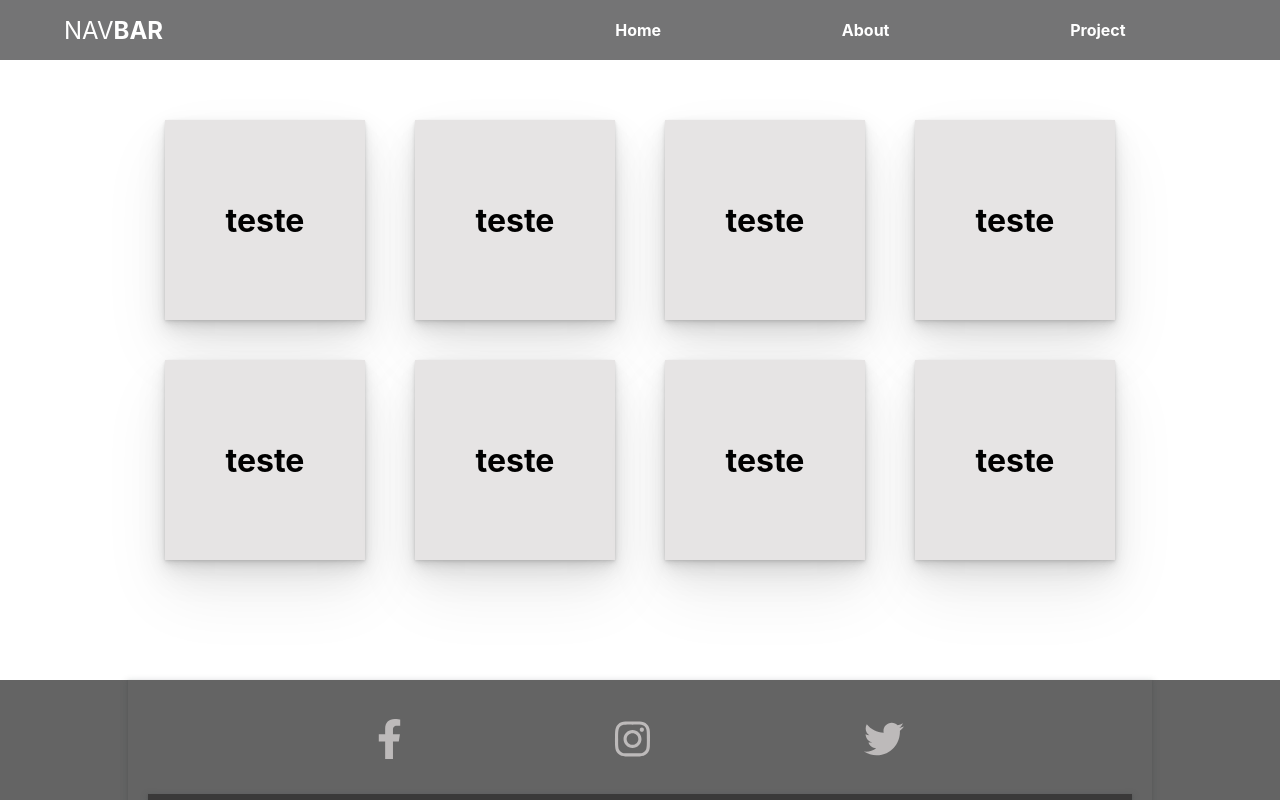
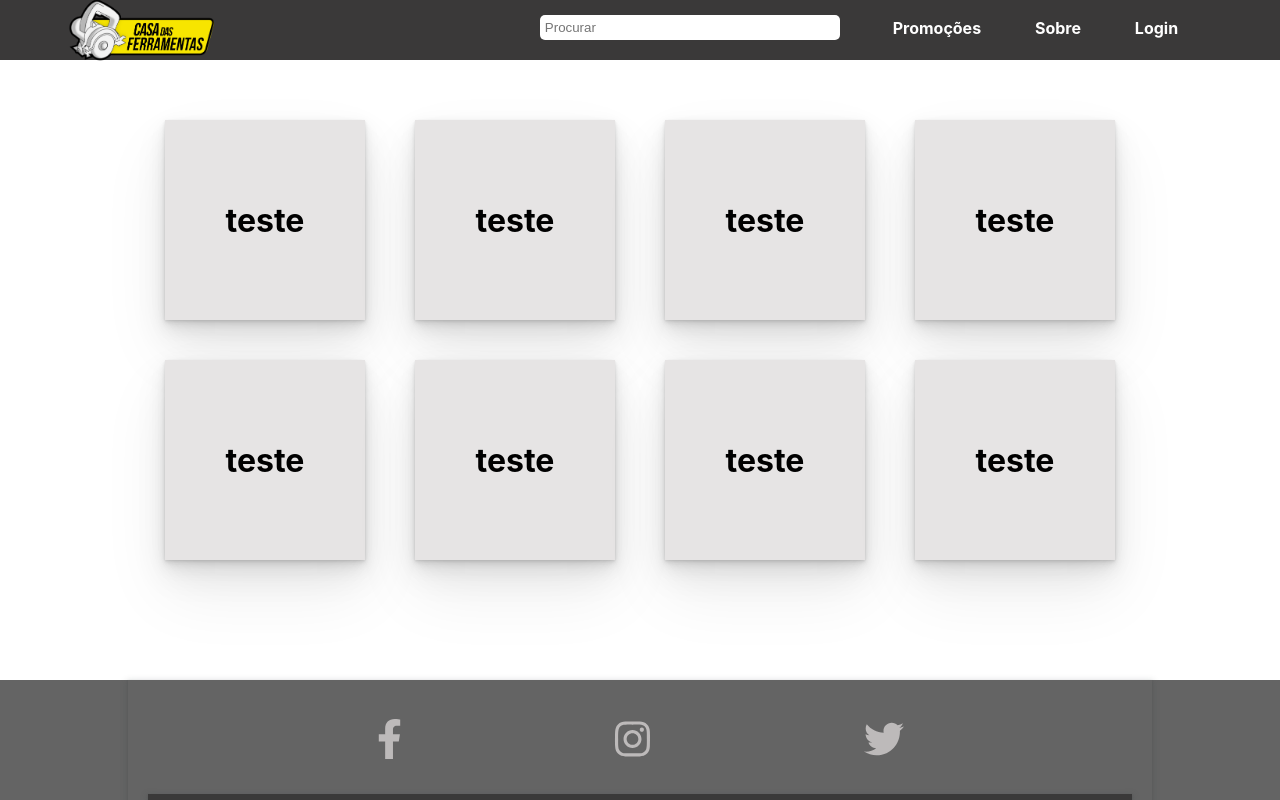
Before and after one commit to RodolfoBelo19/SiteFerramentas, a React (Create React App) app: page / in a window 1280 px wide. Shown: the top 800 px of the page. Built offline with nearby package versions, Linux system fonts and the light colour scheme.

Commit message:
update navbar

```diff
--- a/src/components/header/Header.css
+++ b/src/components/header/Header.css
@@ -6,8 +6,23 @@ nav {
     top: 0;
     padding: 0 5%;
     height: 60px;
-    background-color: #747475;
+    background: rgb(58, 57, 57);
     transition: all 0.3s ease;
+}
+
+nav .centralized {
+    display: flex;
+    flex-direction: row;
+    align-items: center;
+}
+
+nav .search input {
+    max-width: 100%;
+    width: 300px;
+    margin: 15px;
+    padding: 5px;
+    border-radius: 5px;
+    border: none;
 }
 
 nav .logo {
@@ -27,7 +42,7 @@ nav .links {
     width: 60%;
     height: 100%;
     display: flex;
-    justify-content: space-around;
+    justify-content: space-evenly;
     align-items: center;
 }
 
@@ -63,6 +78,13 @@ nav .icon-burger .line {
     background-color: #fff;
     margin: 5px;
     transition: all .3s ease-in-out;
+}
+
+@media screen and  (max-width: 920px) {
+
+    nav .search {
+        display: none;
+    }
 }
 
 @media screen and (max-width: 768px) {
@@ -118,5 +140,7 @@ nav .icon-burger .line {
         opacity: 0;
     }
 
-
+    nav .search {
+        display: none;
+    }
 }
--- a/src/components/header/Header.jsx
+++ b/src/components/header/Header.jsx
@@ -1,6 +1,5 @@
 import './Header.css';
-
-
+import Logo1 from './logo.png';
 
 function Header() {
 
@@ -8,24 +7,38 @@ function Header() {
 
     <>
 
+
       <nav>
-        <input id="nav-toggle" type="checkbox" />
-        <div class="logo">NAV<strong>BAR</strong></div>
-        <ul class="links">
-          <li><a href="#">Home</a></li>
-          <li><a href="#">About</a></li>
-          <li><a href="#">Project</a></li>
-        </ul>
+
+        <div class="logo">
+          <img src={Logo1} width="150px"/>
+        </div>
+
+        <div className="centralized">
+
+          <input id="nav-toggle" type="checkbox" />
+
+          <div className="search">
+            <input type="text" placeholder="Procurar"/>
+          </div>
+
+          <ul class="links">
+            <li><a href="#">Promoções</a></li>
+            <li><a href="#">Sobre</a></li>
+            <li><a href="#">Login</a></li>
+          </ul>
+
+        </div>
+
         <label for="nav-toggle" class="icon-burger">
           <div class="line"></div>
           <div class="line"></div>
           <div class="line"></div>
         </label>
+
       </nav>
 
-
     </>
-
 
   )
 
--- a/src/components/main/Main.css
+++ b/src/components/main/Main.css
@@ -40,6 +40,7 @@
     .main {
         width: auto;
     }
+
 }
 
 @media screen and  (max-width: 768px) {
@@ -51,4 +52,5 @@
         width: auto;
     }
 
+
 }
```
Also changed, not shown: src/components/header/logo.png (renamed from src/assets/Logo.png).
